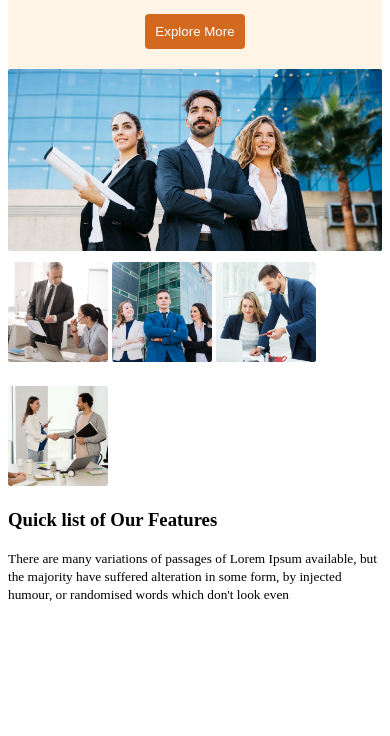
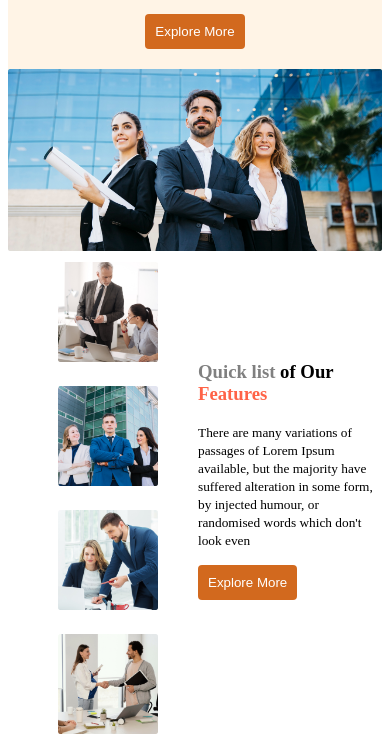
Before and after one commit to FaizaBinteAmir/g3-repo, a plain HTML site: page index.html in a window 390 px wide. Shown: the part 366-1102 px from the top of the page. Before the commit the page ends 985 px from the top, so only its background shows below. Drawn offline with Linux system fonts and the light colour scheme.

Commit message:
my commit

```diff
--- a/index.html
+++ b/index.html
@@ -39,10 +39,10 @@
                 <img src="images/team4.png"alt="">
 
             </div>
-<div>
-    <h3>Quick list of Our Features</h3>
+<div class="main-text">
+    <h3><span style="color: gray;">Quick list </span>of Our<br><span style="color: tomato;">Features</span></h3>
     <p><small>There are many variations of passages of Lorem Ipsum available, but the majority have suffered alteration in some form, by injected humour, or randomised words which don't look even</small></p>
-
+     <button class="btn1">Explore More</button>
 </div>
         </div>
     </main>
--- a/style.css
+++ b/style.css
@@ -38,6 +38,17 @@ img{
 .text img{
     width: 500px;
 }
+.main-title{
+    display: flex;
+    margin-left: 50px;
+}
+.main-text{
+    margin-top: 70px;
+}
+.main-img{
+    gap: 5px;
+}
+
 @media screen and (max-width:576px){
     nav{
         flex-direction: column;
@@ -52,6 +63,13 @@ img{
     .hed{
         text-align: center;
     }
+    .main-text{
+        margin-top: 100px;
+        padding-left: 40px;
+    }
+    .main-img{
+        gap: 4px;
+    }
 }
 @media screen and (min-width:576px) and (max-width:960px){
     header{
```
